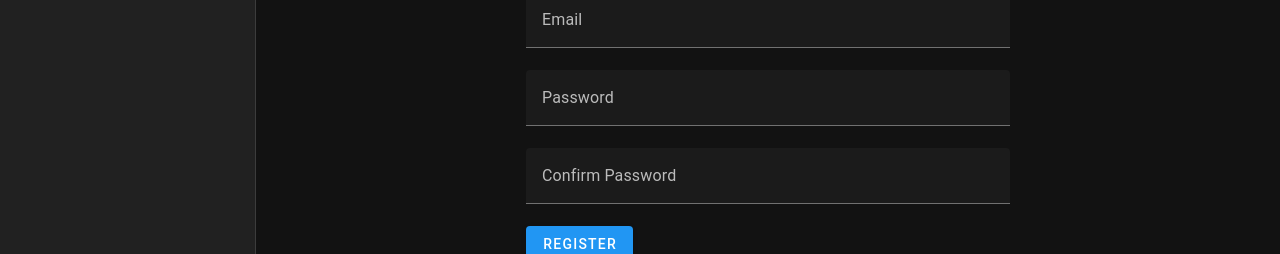
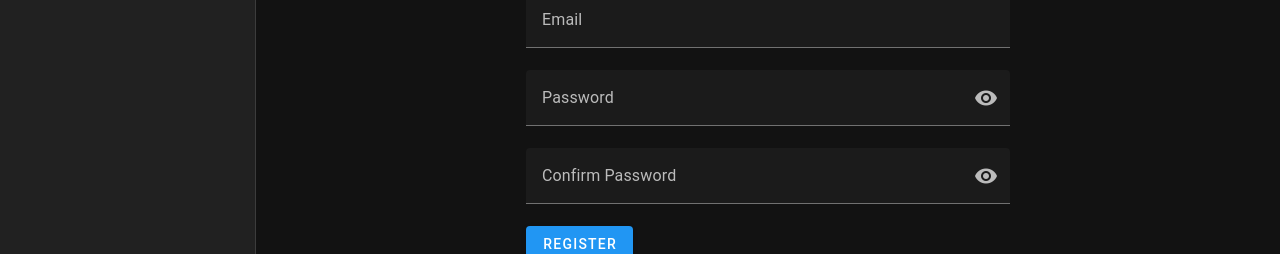
Before and after one commit to chowchiakhang/vuetify_auth_template, a Vue app: page /register in a window 1280 px wide. Shown: the part 214-468 px from the top of the page. Built offline with nearby package versions, Linux system fonts and the light colour scheme; no server answers; a small style sheet from the web is missing.

Commit message:
feat: rules & show  for register page

```diff
--- a/src/pages/register/index.vue
+++ b/src/pages/register/index.vue
@@ -8,33 +8,54 @@
       >
         <h1>Register</h1>
         <Error v-if="errorMessage" :error="errorMessage"/>
-        <v-form @submit.prevent="handleSubmit">
+        <v-form @submit.prevent="handleSubmit" ref="form">
 
           <v-text-field
             v-model="data.username"
             label="Username"
-            required>
-          </v-text-field>
+            required
+            :rules="[value => !!value || 'Username is required']"
+          ></v-text-field>
 
           <v-text-field
             v-model="data.email"
             label="Email"
             type="email"
             required
+            :rules="[
+              value => !!value || 'Email is required',
+              value => /.+@.+\..+/.test(value) || 'Email must be valid'
+            ]"
           ></v-text-field>
 
-          <v-text-field
+            <v-text-field
             v-model="data.password"
             label="Password"
-            type="password"
+            :type="showPassword ? 'text' : 'password'"
             required
-          ></v-text-field>
+            :rules="[
+              value => !!value || 'Password is required',
+              value => value.length >= 8 || 'Password must be at least 8 characters long',
+              value => /[A-Z]/.test(value) || 'Password must contain at least one uppercase letter',
+              value => /[a-z]/.test(value) || 'Password must contain at least one lowercase letter',
+              value => /[0-9]/.test(value) || 'Password must contain at least one number',
+              value => /[^A-Za-z0-9]/.test(value) || 'Password must contain at least one symbol'
+            ]"
+            :append-inner-icon="showPassword ? 'mdi-eye-off' : 'mdi-eye'"
+            @click:append-inner="showPassword = !showPassword"
+            ></v-text-field>
 
           <v-text-field
             v-model="data.confirmPassword"
             label="Confirm Password"
-            type="password"
+            :type="showConfirmPassword ? 'text' : 'password'"
             required
+            :rules="[
+              value => !!value || 'Confirm Password is required',
+              value => value === data.password || 'Passwords must match'
+            ]"
+            :append-inner-icon="showConfirmPassword ? 'mdi-eye-off' : 'mdi-eye'"
+            @click:append-inner="showConfirmPassword = !showConfirmPassword"
           ></v-text-field>
 
           <v-btn
@@ -50,7 +71,7 @@
 </template>
 
 <script setup>
-  import { ref } from 'vue'
+  import { ref, watch } from 'vue'
   import axios from 'axios'
   import { useRouter } from 'vue-router'
   import Error from '../../components/Error.vue'
@@ -62,13 +83,18 @@
     confirmPassword: ''
   })
   const errorMessage = ref("")
+  const form = ref()
+  const showPassword = ref(false)
+  const showConfirmPassword = ref(false)
   // No additional script needed for now
   async function handleSubmit() {
-    // Handle form submission logic here
-    // For example, you can call an API to register the user
+    const { isValid } = form.value && await form.value.validate()
+    if (!isValid) {
+      return
+    }
     try {
-    const response = await axios.post('auth/register', data.value)
-    router.push('/login')
+      const response = await axios.post('auth/register', data.value)
+      router.push('/login')
     } catch (error) {
       console.error('Registration failed:', error)
       // Handle error, e.g., show a notification
```
